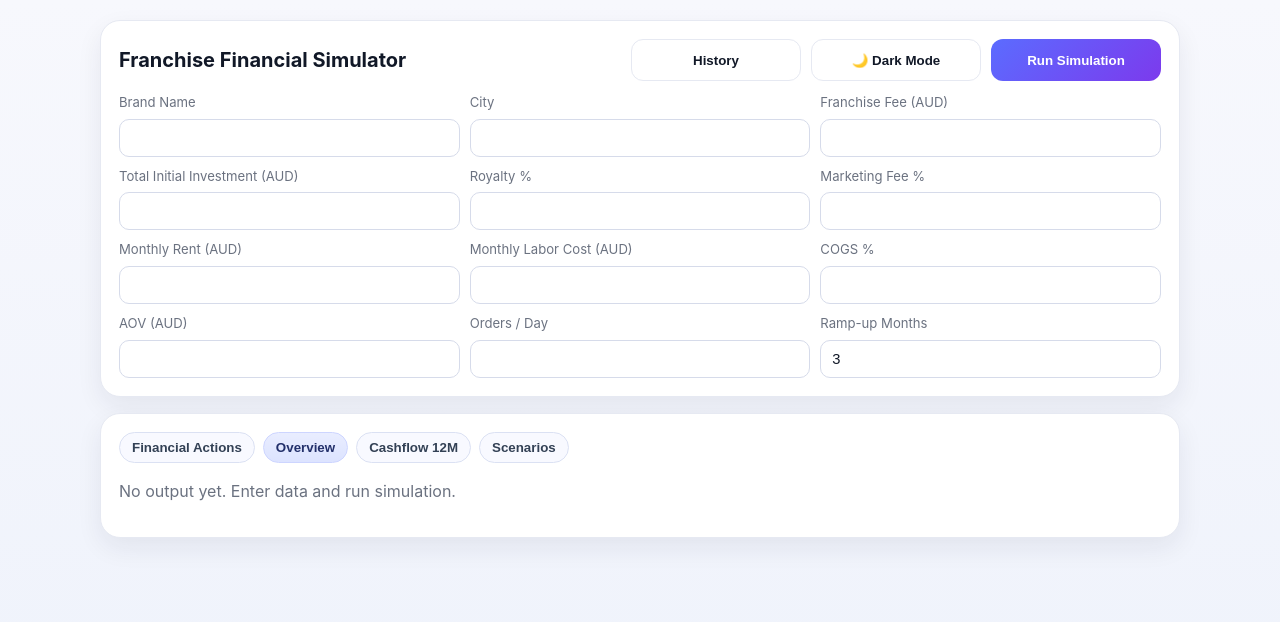
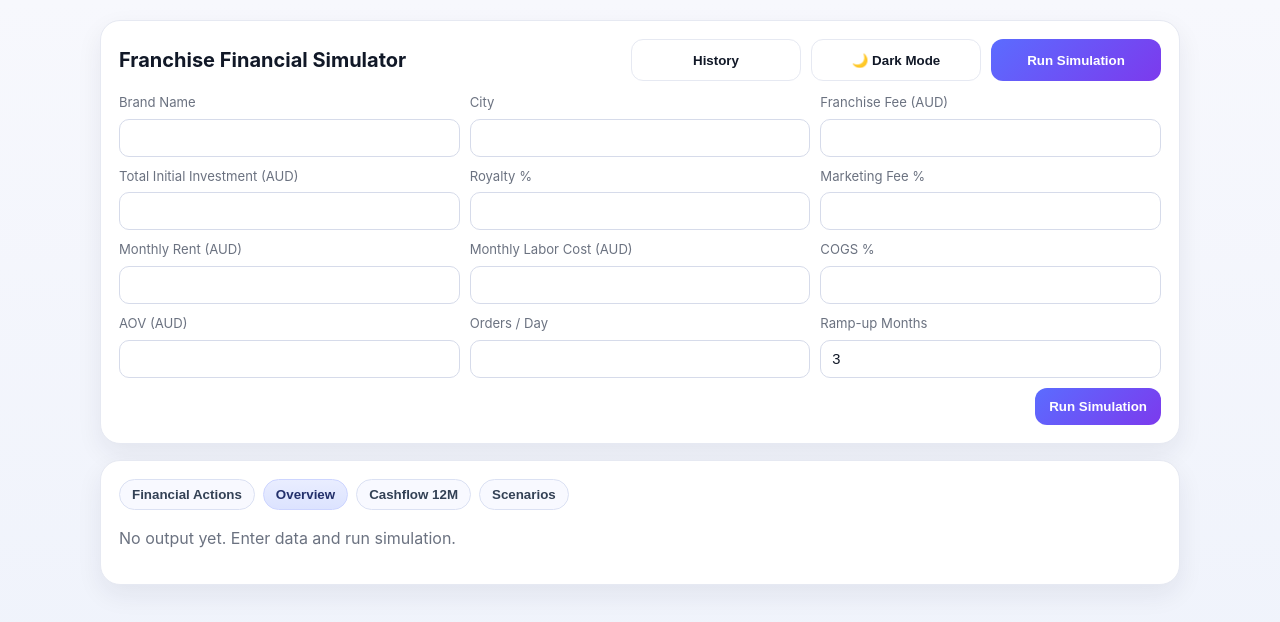
Before and after one commit to carltonqu/Franchise-Simulator, a React app in the folder frontend/: page / in a window 1280 px wide. Shown: the top 622 px of the page. Built offline with nearby package versions, Linux system fonts and the light colour scheme; the HTML template or start-up script is replaced by a standard one.

Commit message:
fix(run): restore input-driven run flow, immediate loading modal, and explicit submit button

```diff
--- a/frontend/src/App.css
+++ b/frontend/src/App.css
@@ -130,6 +130,12 @@ h1 {
   display: grid;
   grid-template-columns: repeat(3, minmax(0, 1fr));
   gap: 10px;
+}
+
+.form-actions {
+  grid-column: 1 / -1;
+  display: flex;
+  justify-content: flex-end;
 }
 
 label {
--- a/frontend/src/App.jsx
+++ b/frontend/src/App.jsx
@@ -195,9 +195,7 @@ export default function App() {
     })
   }, [aiReport, submittedData])
 
-  const handleSubmit = (e) => {
-    e?.preventDefault?.()
-
+  const runSimulation = () => {
     const hasMissingField = Object.values(formData).some((value) => String(value).trim() === '')
     if (hasMissingField) {
       setShowFormValidation(true)
@@ -210,9 +208,15 @@ export default function App() {
     setSubmittedData(formData)
     setAiReport(null)
     setAiError('')
+    setAiLoading(true)
     setAutoGeneratePending(true)
     setLoadedFromHistory(false)
     setActiveResultTab('financialActions')
+  }
+
+  const handleSubmit = (e) => {
+    e?.preventDefault?.()
+    runSimulation()
   }
 
   const handleCreateNewSimulation = () => {
@@ -496,9 +500,14 @@ export default function App() {
               >
                 {theme === 'light' ? '🌙 Dark Mode' : '☀️ Light Mode'}
               </button>
-              <button className="primary header-btn" onClick={loadedFromHistory ? handleCreateNewSimulation : handleSubmit} type="button">
-                {loadedFromHistory ? 'Create New Simulation' : 'Run Simulation'}
+              <button className="primary header-btn" onClick={runSimulation} type="button">
+                Run Simulation
               </button>
+              {loadedFromHistory && (
+                <button className="theme-toggle header-btn" onClick={handleCreateNewSimulation} type="button">
+                  Create New Simulation
+                </button>
+              )}
             </div>
           </div>
 
@@ -529,6 +538,9 @@ export default function App() {
                 )}
               </label>
             ))}
+            <div className="form-actions">
+              <button type="submit" className="primary">Run Simulation</button>
+            </div>
           </form>
 
           {showFormValidation && (
```
